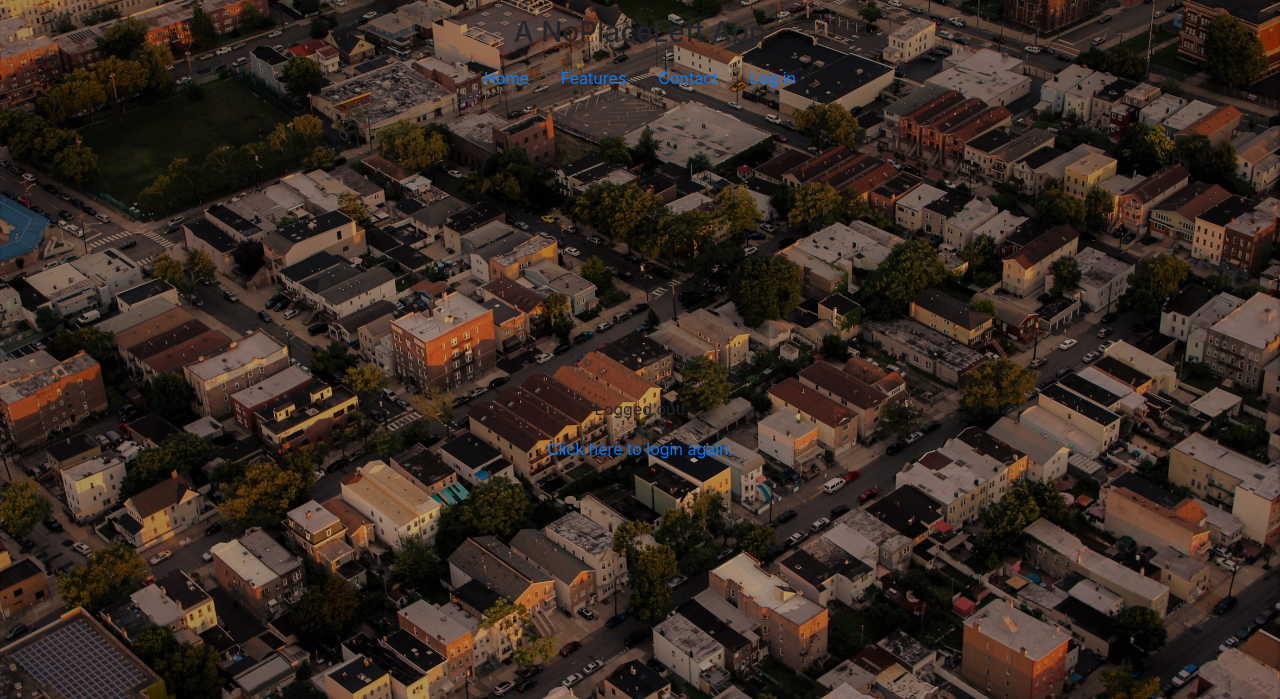
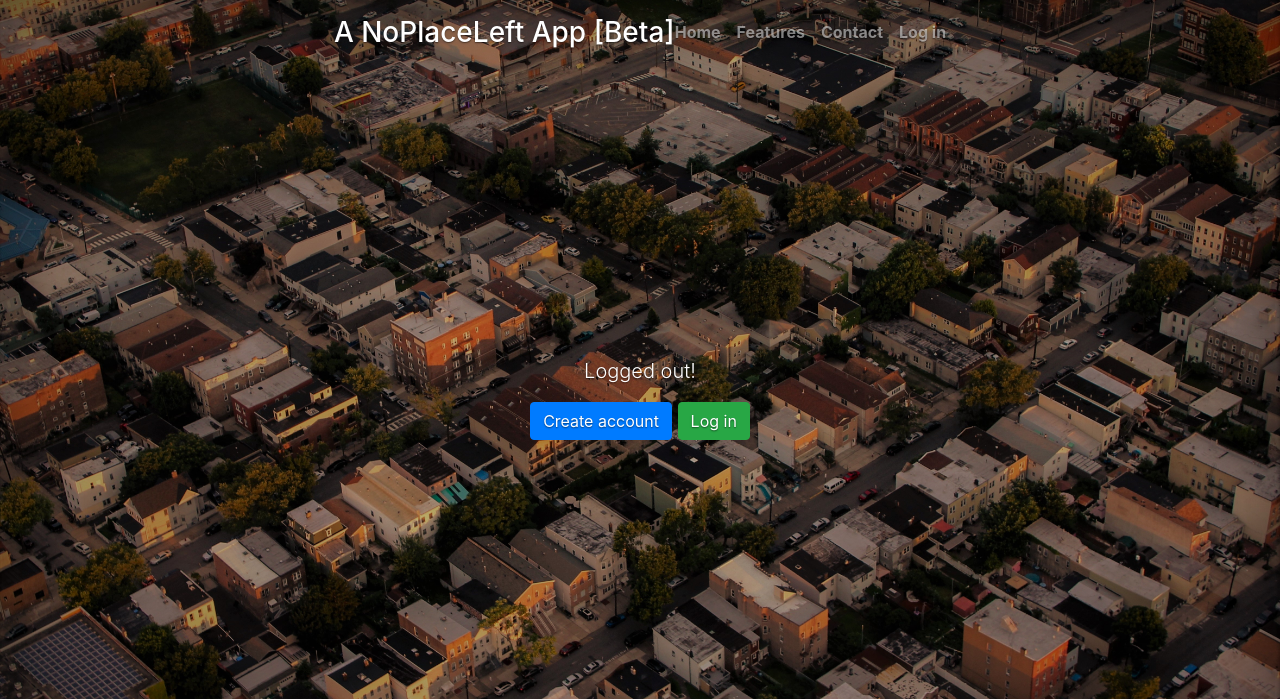
Before and after one commit to clearyusc/npl_app, a Django app: page /npl/logout/ in a window 1280 px wide. Shown: the top 699 px of the page. Run offline with Django 3.2, Linux system fonts and the light colour scheme; some libraries are stand-ins or nearby versions.

Commit message:
fixed login a bit

```diff
--- a/npl/templates/base.html
+++ b/npl/templates/base.html
@@ -28,7 +28,7 @@
     {% load static %}
     <nav class="navbar navbar-expand-md navbar-dark bg-dark fixed-top"><a class="navbar-brand" href="{% url 'npl:dashboard' %}">
             <img src="{% static 'npl/npl-logo-1.png' %}" width="40" height="40" class="d-inline-block align-center">
-        <span class="ml-5">A NoPlaceLeft App</span></a></nav>
+        <span class="ml-5">A NoPlaceLeft App [Beta]</span></a></nav>
 
     <br />
     <br />
--- a/npl/templates/base_generic.html
+++ b/npl/templates/base_generic.html
@@ -43,7 +43,7 @@
     <div class="cover-container d-flex h-100 p-3 mx-auto flex-column">
       <header class="masthead mb-auto">
         <div class="inner">
-            <h3 class="masthead-brand">A NoPlaceLeft App</h3>
+            <h3 class="masthead-brand">A NoPlaceLeft App [Beta]</h3>
           <nav class="nav nav-masthead justify-content-center">
             <a class="nav-link {% if request.resolver_match.url_name == 'landing_page' %}active{% endif %}"
                href="{% url 'npl:landing_page' %}">Home</a>
@@ -52,7 +52,7 @@
             <a class="nav-link {% if request.resolver_match.url_name == 'contact' %}active{% endif %}"
                href="{% url 'npl:contact' %}">Contact</a>
               <a class="nav-link {% if request.resolver_match.url_name == 'login' %}active{% endif %}"
-                 href="{% url 'npl:login'%}">Log in</a>
+                 href="{% url 'login'%}">Log in</a>
           </nav>
         </div>
       </header>
--- a/npl/templates/registration/about.html
+++ b/npl/templates/registration/about.html
@@ -17,6 +17,6 @@
             <a  class="btn btn-secondary" href="{% url 'npl:features' %}">Learn more</a>
         </p>
         <p class="lead">
-            <a class="btn btn-lg btn-success" href="{% url 'npl:login'%}">Log in</a>
+            <a class="btn btn-lg btn-success" href="{% url 'login'%}">Log in</a>
         </p>
 {% endblock %}
--- a/npl/templates/registration/features.html
+++ b/npl/templates/registration/features.html
@@ -10,7 +10,6 @@
 {% endblock %}
 
 {% block content %}
-<h1 class="cover-heading">Features</h1>
     <strong>Current Features:</strong>
     <ul>
     <li>Quickly enter information about an interaction</li>
@@ -19,7 +18,6 @@
     <li>View charts that visualize the data about your interactions</li>
     <li>Create a team or join a team and visualize your team's data summary charts</li>
     </ul>
-    <hr />
     <strong>Future Features:</strong>
     <ul>
     <li>View your teams encounters on a map and on a list</li>
--- a/npl/templates/registration/logged_out.html
+++ b/npl/templates/registration/logged_out.html
@@ -1,7 +1,14 @@
 {% extends "base_generic.html" %}
 
+{% block html_head %}
+{% load static %}
+<link rel="stylesheet" href="{% static 'npl/cover.css' %}" />
+{% endblock %}
+
 {% block content %}
-<p>Logged out!</p>
-
-<a href="{% url 'login'%}">Click here to login again.</a>
+<p class="lead">Logged out!</p>
+        <p class="lead">
+            <a class="btn btn-primary" href="{% url 'npl:signup' %}">Create account</a>
+            <a class="btn btn-success" href="{% url 'login'%}">Log in</a>
+        </p>
 {% endblock %}
```
Also changed, not shown: db.sqlite3.
